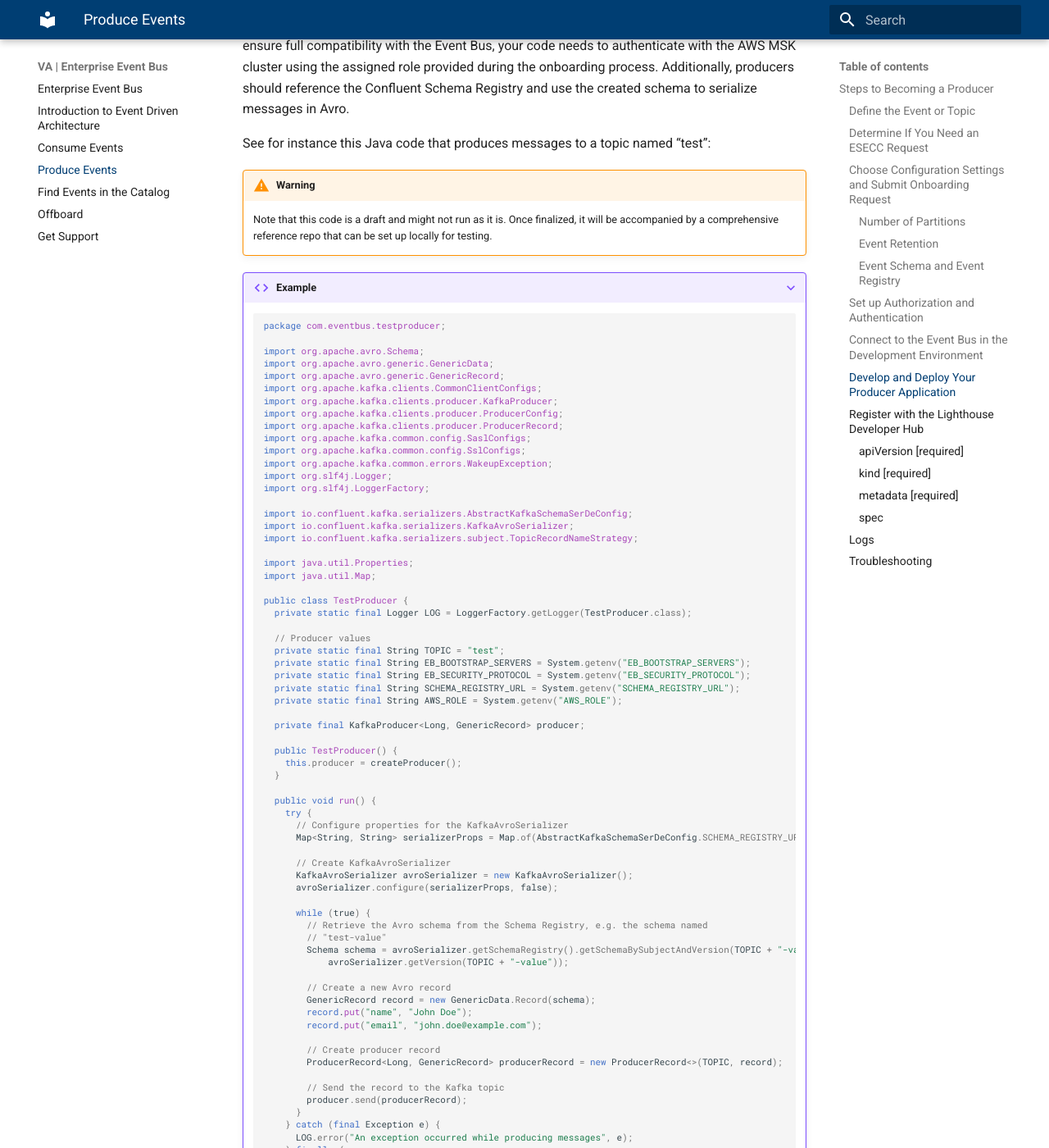
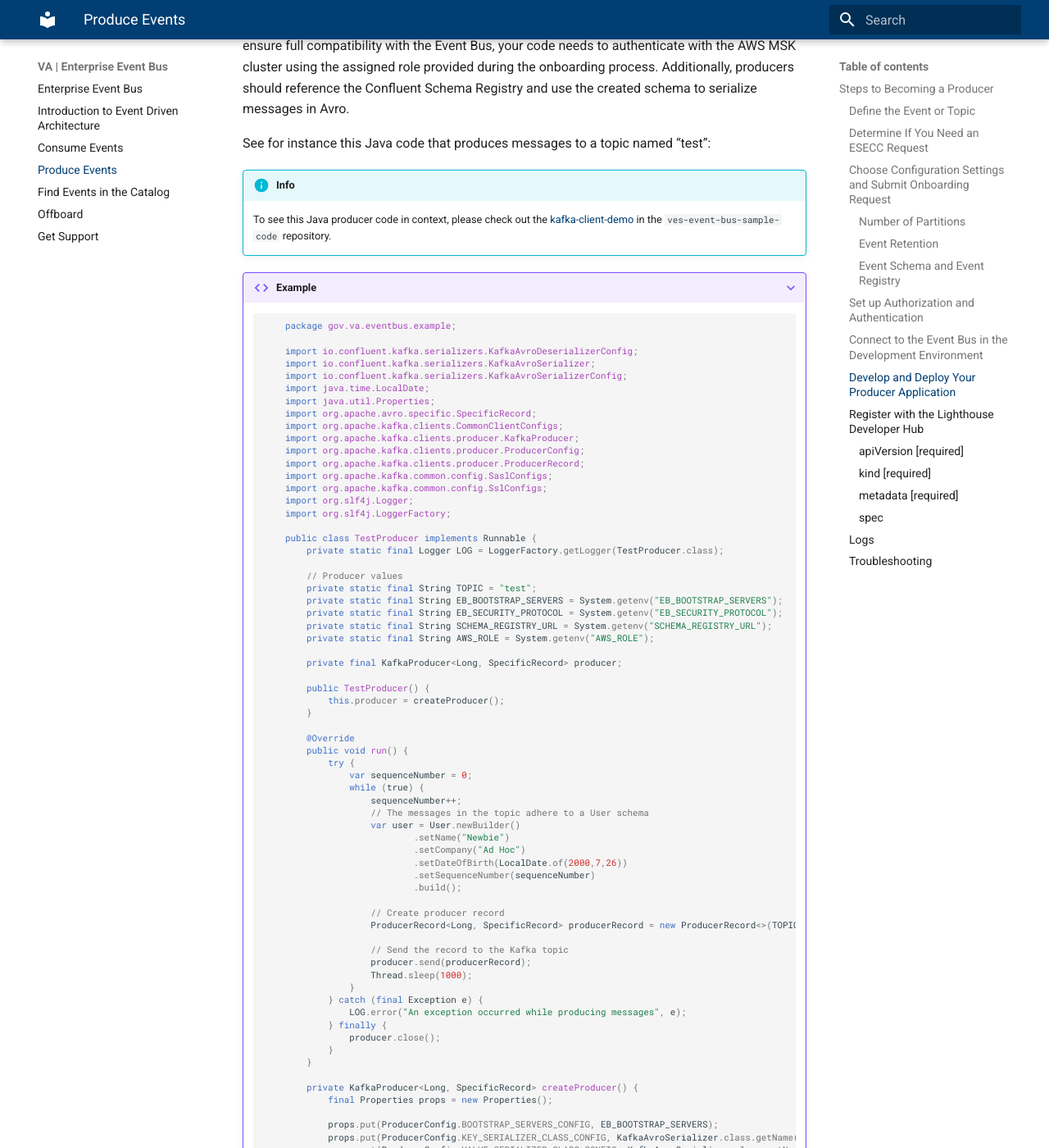
Before and after one commit to department-of-veterans-affairs/ves-event-bus-developer-portal, an MkDocs documentation site: the page built from docs/produce-events.md, in a window 1280 px wide and 1400 px high, scrolled down 3519 px. Shown: the whole window at 82% size. Built offline with MkDocs 1.6.1 and Material for MkDocs 9.7.7, drawn with Linux system fonts in a browser that asks for light colours; some of the changed text lies outside the part shown.

Commit message:
Add  new sample code + homepage update

````diff
--- a/docs/produce-events.md
+++ b/docs/produce-events.md
@@ -54,110 +54,103 @@
 
 See for instance this Java code that produces messages to a topic named “test”:
 
-!!! warning
-    Note that this code is a draft and might not run as it is. Once finalized, it will be accompanied by a comprehensive reference repo that can be set up locally for testing.
+!!! info
+    To see this Java producer code in context, please check out the [kafka-client-demo](https://github.com/department-of-veterans-affairs/ves-event-bus-sample-code/tree/main/kafka-client-demo) in the `ves-event-bus-sample-code` repository.
 
 ???+ example
 
     ```java
-    package com.eventbus.testproducer;
+        package gov.va.eventbus.example;
 
-    import org.apache.avro.Schema;
-    import org.apache.avro.generic.GenericData;
-    import org.apache.avro.generic.GenericRecord;
-    import org.apache.kafka.clients.CommonClientConfigs;
-    import org.apache.kafka.clients.producer.KafkaProducer;
-    import org.apache.kafka.clients.producer.ProducerConfig;
-    import org.apache.kafka.clients.producer.ProducerRecord;
-    import org.apache.kafka.common.config.SaslConfigs;
-    import org.apache.kafka.common.config.SslConfigs;
-    import org.apache.kafka.common.errors.WakeupException;
-    import org.slf4j.Logger;
-    import org.slf4j.LoggerFactory;
+        import io.confluent.kafka.serializers.KafkaAvroDeserializerConfig;
+        import io.confluent.kafka.serializers.KafkaAvroSerializer;
+        import io.confluent.kafka.serializers.KafkaAvroSerializerConfig;
+        import java.time.LocalDate;
+        import java.util.Properties;
+        import org.apache.avro.specific.SpecificRecord;
+        import org.apache.kafka.clients.CommonClientConfigs;
+        import org.apache.kafka.clients.producer.KafkaProducer;
+        import org.apache.kafka.clients.producer.ProducerConfig;
+        import org.apache.kafka.clients.producer.ProducerRecord;
+        import org.apache.kafka.common.config.SaslConfigs;
+        import org.apache.kafka.common.config.SslConfigs;
+        import org.slf4j.Logger;
+        import org.slf4j.LoggerFactory;
 
-    import io.confluent.kafka.serializers.AbstractKafkaSchemaSerDeConfig;
-    import io.confluent.kafka.serializers.KafkaAvroSerializer;
-    import io.confluent.kafka.serializers.subject.TopicRecordNameStrategy;
+        public class TestProducer implements Runnable {
+            private static final Logger LOG = LoggerFactory.getLogger(TestProducer.class);
 
-    import java.util.Properties;
-    import java.util.Map;
+            // Producer values
+            private static final String TOPIC = "test";
+            private static final String EB_BOOTSTRAP_SERVERS = System.getenv("EB_BOOTSTRAP_SERVERS");
+            private static final String EB_SECURITY_PROTOCOL = System.getenv("EB_SECURITY_PROTOCOL");
+            private static final String SCHEMA_REGISTRY_URL = System.getenv("SCHEMA_REGISTRY_URL");
+            private static final String AWS_ROLE = System.getenv("AWS_ROLE");
 
-    public class TestProducer {
-      private static final Logger LOG = LoggerFactory.getLogger(TestProducer.class);
+            private final KafkaProducer<Long, SpecificRecord> producer;
 
-      // Producer values
-      private static final String TOPIC = "test";
-      private static final String EB_BOOTSTRAP_SERVERS = System.getenv("EB_BOOTSTRAP_SERVERS");
-      private static final String EB_SECURITY_PROTOCOL = System.getenv("EB_SECURITY_PROTOCOL");
-      private static final String SCHEMA_REGISTRY_URL = System.getenv("SCHEMA_REGISTRY_URL");
-      private static final String AWS_ROLE = System.getenv("AWS_ROLE");
+            public TestProducer() {
+                this.producer = createProducer();
+            }
 
-      private final KafkaProducer<Long, GenericRecord> producer;
+            @Override
+            public void run() {
+                try {
+                    var sequenceNumber = 0;
+                    while (true) {
+                        sequenceNumber++;
+                        // The messages in the topic adhere to a User schema
+                        var user = User.newBuilder()
+                                .setName("Newbie")
+                                .setCompany("Ad Hoc")
+                                .setDateOfBirth(LocalDate.of(2000,7,26))
+                                .setSequenceNumber(sequenceNumber)
+                                .build();
 
-      public TestProducer() {
-        this.producer = createProducer();
-      }
+                        // Create producer record
+                        ProducerRecord<Long, SpecificRecord> producerRecord = new ProducerRecord<>(TOPIC, user);
 
-      public void run() {
-        try {
-          // Configure properties for the KafkaAvroSerializer
-          Map<String, String> serializerProps = Map.of(AbstractKafkaSchemaSerDeConfig.SCHEMA_REGISTRY_URL_CONFIG, SCHEMA_REGISTRY_URL);
+                        // Send the record to the Kafka topic
+                        producer.send(producerRecord);
+                        Thread.sleep(1000);
+                    }
+                } catch (final Exception e) {
+                    LOG.error("An exception occurred while producing messages", e);
+                } finally {
+                    producer.close();
+                }
+            }
 
-          // Create KafkaAvroSerializer
-          KafkaAvroSerializer avroSerializer = new KafkaAvroSerializer();
-          avroSerializer.configure(serializerProps, false);
+            private KafkaProducer<Long, SpecificRecord> createProducer() {
+                final Properties props = new Properties();
 
-          while (true) {
-            // Retrieve the Avro schema from the Schema Registry, e.g. the schema named
-            // "test-value"
-            Schema schema = avroSerializer.getSchemaRegistry().getSchemaBySubjectAndVersion(TOPIC + "-value",
-                avroSerializer.getVersion(TOPIC + "-value"));
+                props.put(ProducerConfig.BOOTSTRAP_SERVERS_CONFIG, EB_BOOTSTRAP_SERVERS);
+                props.put(ProducerConfig.KEY_SERIALIZER_CLASS_CONFIG, KafkaAvroSerializer.class.getName());
+                props.put(ProducerConfig.VALUE_SERIALIZER_CLASS_CONFIG, KafkaAvroSerializer.class.getName());
+                props.put(KafkaAvroSerializerConfig.SCHEMA_REGISTRY_URL_CONFIG, SCHEMA_REGISTRY_URL);
+                props.put(KafkaAvroSerializerConfig.AUTO_REGISTER_SCHEMAS, false);
+                props.put(ProducerConfig.ENABLE_IDEMPOTENCE_CONFIG, false);
 
-            // Create a new Avro record
-            GenericRecord record = new GenericData.Record(schema);
-            record.put("name", "John Doe");
-            record.put("email", "john.doe@example.com");
+                // Use SASL_SSL in production but PLAINTEXT in local environment
+                // w/docker_compose
+                if ("SASL_SSL".equals(EB_SECURITY_PROTOCOL)) {
+                    props.put(CommonClientConfigs.SECURITY_PROTOCOL_CONFIG, EB_SECURITY_PROTOCOL);
+                    props.put(SslConfigs.SSL_TRUSTSTORE_LOCATION_CONFIG, "/tmp/kafka.client.truststore.jks");
+                    props.put(SslConfigs.SSL_ENDPOINT_IDENTIFICATION_ALGORITHM_CONFIG, "");
+                    props.put(SaslConfigs.SASL_MECHANISM, "AWS_MSK_IAM");
+                    props.put(SaslConfigs.SASL_JAAS_CONFIG,
+                            "software.amazon.msk.auth.iam.IAMLoginModule required awsRoleArn=\""
+                                    + AWS_ROLE // use the role name provided to you
+                                    + "\" awsStsRegion=\"us-gov-west-1\";");
+                    props.put(SaslConfigs.SASL_CLIENT_CALLBACK_HANDLER_CLASS,
+                            "software.amazon.msk.auth.iam.IAMClientCallbackHandler");
+                } else if (!"PLAINTEXT".equals(EB_SECURITY_PROTOCOL)) {
+                    LOG.error("Unknown EB_SECURITY_PROTOCOL '{}'", EB_SECURITY_PROTOCOL);
+                }
 
-            // Create producer record
-            ProducerRecord<Long, GenericRecord> producerRecord = new ProducerRecord<>(TOPIC, record);
-
-            // Send the record to the Kafka topic
-            producer.send(producerRecord);
-          }
-        } catch (final Exception e) {
-          LOG.error("An exception occurred while producing messages", e);
-        } finally {
-          producer.close();
+                return new KafkaProducer<>(props);
+            }
         }
-      }
-
-      private KafkaProducer<Long, GenericRecord> createProducer() {
-        final Properties props = new Properties();
-
-        props.put(ProducerConfig.BOOTSTRAP_SERVERS_CONFIG, EB_BOOTSTRAP_SERVERS);
-        props.put(ProducerConfig.KEY_SERIALIZER_CLASS_CONFIG, KafkaAvroSerializer.class.getName());
-        props.put(ProducerConfig.VALUE_SERIALIZER_CLASS_CONFIG, KafkaAvroSerializer.class.getName());
-
-        // Use SASL_SSL in production but PLAINTEXT in local environment
-        // w/docker_compose
-        if ("SASL_SSL".equals(EB_SECURITY_PROTOCOL)) {
-          props.put(CommonClientConfigs.SECURITY_PROTOCOL_CONFIG, EB_SECURITY_PROTOCOL);
-          props.put(SslConfigs.SSL_TRUSTSTORE_LOCATION_CONFIG, "/tmp/kafka.client.truststore.jks");
-          props.put(SslConfigs.SSL_ENDPOINT_IDENTIFICATION_ALGORITHM_CONFIG, "");
-          props.put(SaslConfigs.SASL_MECHANISM, "AWS_MSK_IAM");
-          producerProps.put(SaslConfigs.SASL_JAAS_CONFIG,
-              "software.amazon.msk.auth.iam.IAMLoginModule required awsRoleArn=\""
-                  + AWS_ROLE // use the role name provided to you
-                  + "\" awsStsRegion=\"us-gov-west-1\";");
-          props.put(SaslConfigs.SASL_CLIENT_CALLBACK_HANDLER_CLASS,
-              "software.amazon.msk.auth.iam.IAMClientCallbackHandler");
-        } else if (!"PLAINTEXT".equals(EB_SECURITY_PROTOCOL)) {
-          LOG.error("Unknown EB_SECURITY_PROTOCOL '{}'", EB_SECURITY_PROTOCOL);
-        }
-
-        return new KafkaProducer<>(props);
-      }
-    }
     ```
 
 ### Register with the Lighthouse Developer Hub
````
Also changed, not shown: docs/README.md (+5 -3 lines), docs/consume-events.md (+12 -10 lines).
